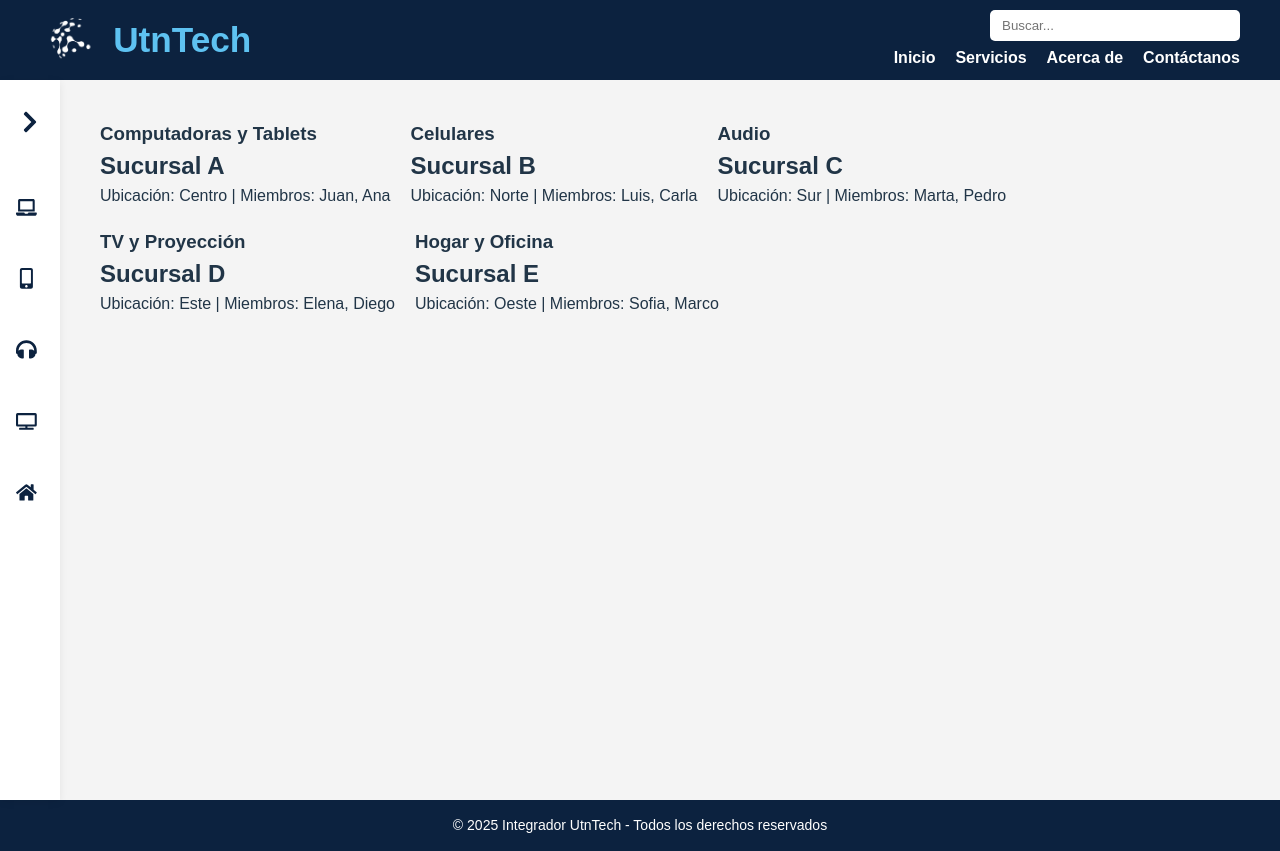
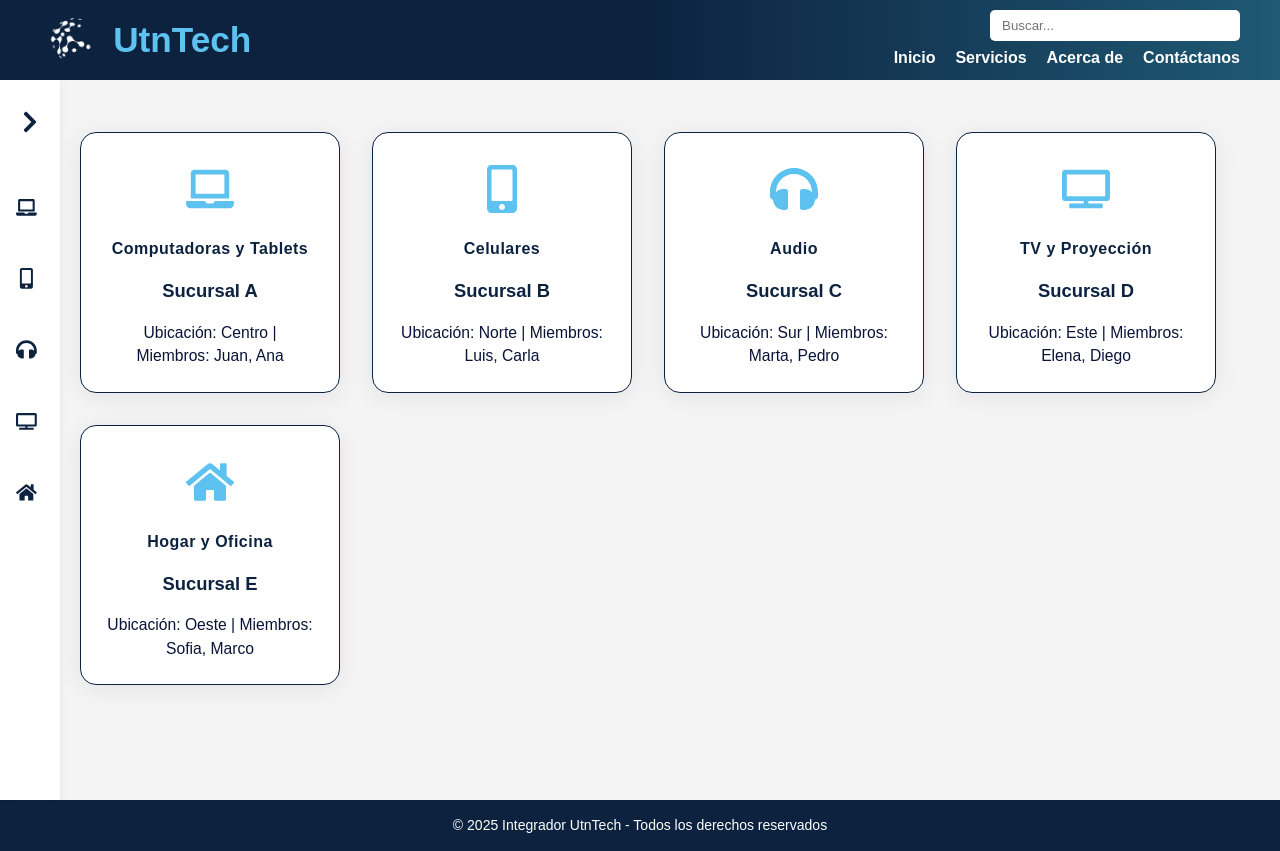
Before and after one commit to fabinunezgo/IntegradorUtnTech, a React (Vite) app: page /Acerca in a window 1280 px wide. Built offline with nearby package versions, Linux system fonts and the light colour scheme.

Commit message:
Cambios en el navbar

```diff
--- a/src/App.css
+++ b/src/App.css
@@ -21,7 +21,7 @@ body, html, #root {
 
 /* ===== Encabezado ===== */
 header {
-  background-color: #0C223F;
+  background: linear-gradient(90deg, #0C223F 0%,  #0C223F 50%, #1f5974 100%);
   width: 100%;
   padding: 10px 30px;
   display: flex;
@@ -84,7 +84,7 @@ header {
 }
 
 .menu-principal a:hover {
-  color: #ffeb3b;
+  color: #5bb3fc;
 }
 
 /* ===== Contenido principal ===== */
--- /dev/null
+++ b/src/css/acerca.css
@@ -0,0 +1,57 @@
+.sucursales-grid {
+  display: flex;
+  flex-wrap: wrap;
+  gap: 2rem;
+  justify-content: flex-start;
+  margin-top: 2rem;
+}
+
+.sucursal-card {
+  background: #fff;
+  border-radius: 16px;
+  box-shadow: 0 4px 24px rgba(12,34,63,0.07);
+  padding: 2rem 1.5rem 1.5rem 1.5rem;
+  width: 260px;
+  max-width: 260px;
+  min-width: 220px;
+  display: flex;
+  flex-direction: column;
+  align-items: center;
+  gap: 1rem;
+  border: 1px solid #0C223F;
+  transition: box-shadow 0.2s, transform 0.2s;
+}
+
+.sucursal-card:hover {
+  box-shadow: 0 8px 32px rgba(12,34,63,0.13);
+  transform: translateY(-4px) scale(1.03);
+  border-color: #1877f2;
+}
+
+.sucursal-icon {
+  font-size: 3rem;
+  color:  #5EC2F1;
+  margin-bottom: 0.5rem;
+}
+
+.sucursal-card h3 {
+  font-size: 1rem;
+  color:  #0C223F;
+  margin: 0;
+  font-weight: 700;
+  letter-spacing: 0.5px;
+}
+
+.sucursal-card h2 {
+  font-size: 1.15rem;
+  color: #0C223F;
+  margin: 0;
+  font-weight: 700;
+}
+
+.sucursal-card p {
+  font-size: 0.98rem;
+  color: #091337;
+  margin: 0;
+  text-align: center;
+}
--- a/src/pages/Acerca.jsx
+++ b/src/pages/Acerca.jsx
@@ -1,4 +1,14 @@
 import React from "react";
+import { FaLaptop, FaMobileAlt, FaHeadphones, FaTv, FaHome } from "react-icons/fa";
+import "../css/acerca.css";
+
+const iconos = {
+  "Computadoras y Tablets": <FaLaptop className="sucursal-icon" />,
+  "Celulares": <FaMobileAlt className="sucursal-icon" />,
+  "Audio": <FaHeadphones className="sucursal-icon" />,
+  "TV y Proyección": <FaTv className="sucursal-icon" />,
+  "Hogar y Oficina": <FaHome className="sucursal-icon" />,
+};
 
 const sucursales = [
   { name: "Sucursal A", category: "Computadoras y Tablets", info: "Ubicación: Centro | Miembros: Juan, Ana" },
@@ -10,14 +20,15 @@ const sucursales = [
 
 export default function Acerca() {
   return (
-    <main>
+    <div className="sucursales-grid">
       {sucursales.map((s) => (
         <div key={s.name} className="sucursal-card">
+          {iconos[s.category]}
           <h3>{s.category}</h3>
           <h2>{s.name}</h2>
           <p>{s.info}</p>
         </div>
       ))}
-    </main>
+    </div>
   );
 }
```
